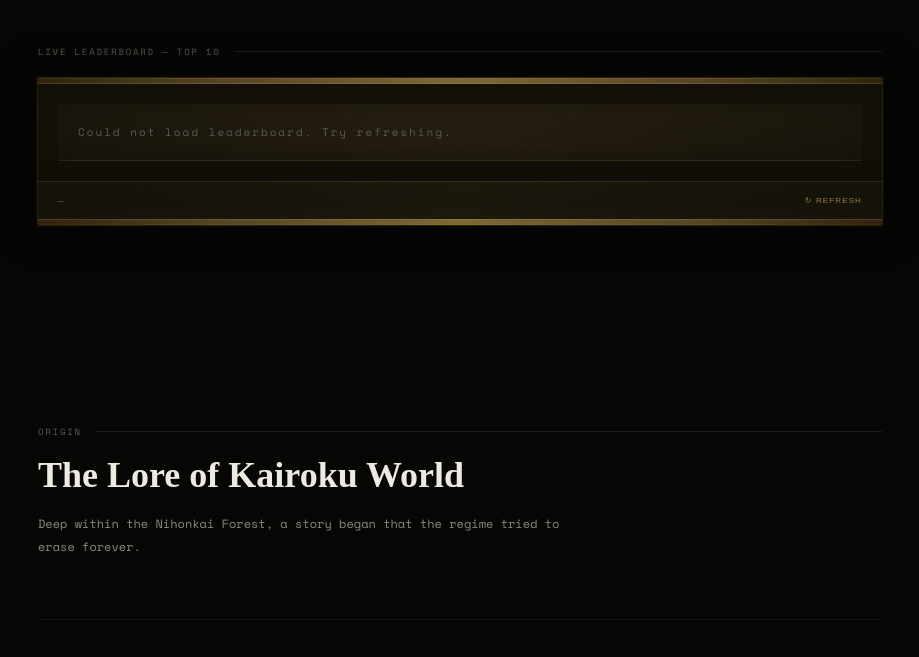
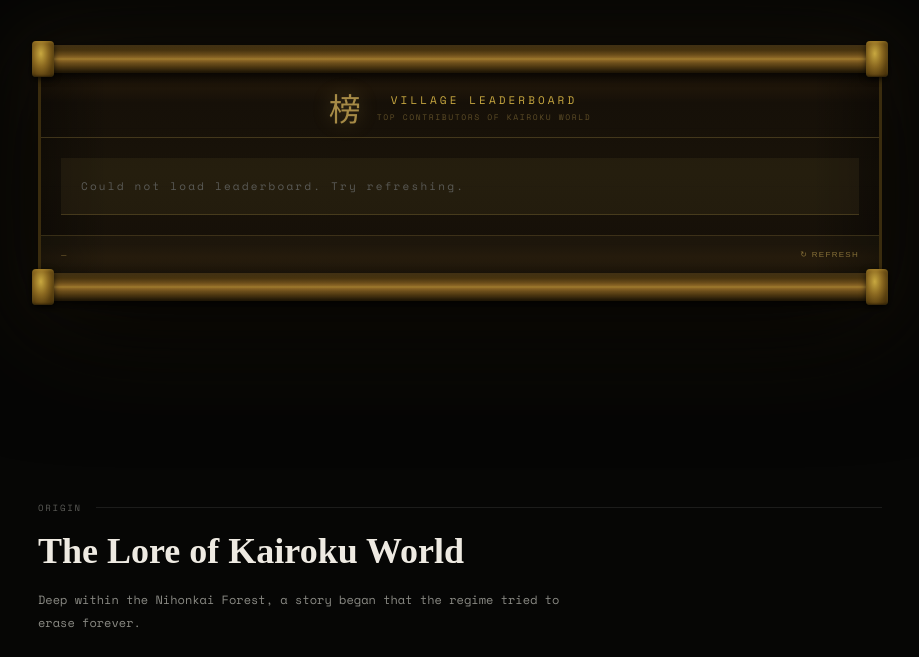
Before and after one commit to fanghook35-cyber/kairokuworldsite, a plain HTML site: page index.html in a window 1280 px wide. Shown: the part 3039-3696 px from the top of the page, without its empty margins (180-1099 px from the left). Drawn offline with nearby package versions, Linux system fonts and the light colour scheme; no server answers.

Commit message:
Update index.html

```diff
--- a/index.html
+++ b/index.html
@@ -609,122 +609,197 @@ footer {
   .presale-box { padding: 28px 20px; }
 }
 
-/* ── SCROLL LEADERBOARD AESTHETIC ── */
-#leaderboard-wrap {
+/* ── SCROLL LEADERBOARD ── */
+.scroll-outer {
   position: relative;
+  margin: 0 auto;
+  filter: drop-shadow(0 20px 60px rgba(0,0,0,0.9)) drop-shadow(0 0 30px rgba(150,110,40,0.15));
+}
+
+/* The rolled rod — top */
+.scroll-rod-top, .scroll-rod-bottom {
+  position: relative;
+  height: 28px;
+  background: linear-gradient(180deg,
+    #2a1f0a 0%,
+    #4a3510 20%,
+    #6b4d1a 35%,
+    #8a6525 45%,
+    #a07c2e 50%,
+    #8a6525 55%,
+    #6b4d1a 65%,
+    #4a3510 80%,
+    #2a1f0a 100%
+  );
+  border-radius: 0;
+  box-shadow:
+    inset 0 2px 4px rgba(255,210,100,0.15),
+    inset 0 -2px 4px rgba(0,0,0,0.5),
+    0 4px 8px rgba(0,0,0,0.6);
+  z-index: 2;
+}
+.scroll-rod-top { border-radius: 3px 3px 0 0; }
+.scroll-rod-bottom { border-radius: 0 0 3px 3px; }
+
+/* Knobs on left/right of each rod */
+.scroll-rod-top::before, .scroll-rod-top::after,
+.scroll-rod-bottom::before, .scroll-rod-bottom::after {
+  content: '';
+  position: absolute;
+  top: 50%;
+  transform: translateY(-50%);
+  width: 22px;
+  height: 36px;
+  background: radial-gradient(ellipse at 40% 35%,
+    #c8a840 0%,
+    #8a6820 40%,
+    #5a4010 70%,
+    #3a2808 100%
+  );
+  border-radius: 4px;
+  box-shadow:
+    inset 0 1px 3px rgba(255,210,80,0.3),
+    inset 0 -1px 2px rgba(0,0,0,0.6),
+    0 2px 6px rgba(0,0,0,0.7);
+}
+.scroll-rod-top::before, .scroll-rod-bottom::before { left: -6px; }
+.scroll-rod-top::after, .scroll-rod-bottom::after { right: -6px; }
+
+/* The parchment body */
+.scroll-body {
   background:
+    repeating-linear-gradient(
+      0deg,
+      transparent,
+      transparent 28px,
+      rgba(0,0,0,0.04) 28px,
+      rgba(0,0,0,0.04) 29px
+    ),
     linear-gradient(180deg,
-      rgba(18,14,8,0.98) 0%,
-      rgba(22,18,10,0.95) 15%,
-      rgba(16,13,7,0.93) 85%,
-      rgba(18,14,8,0.98) 100%
-    ) !important;
-  border: none !important;
-  border-radius: 2px !important;
-  box-shadow:
-    0 0 0 1px rgba(180,140,60,0.18),
-    0 0 0 3px rgba(10,8,4,0.9),
-    0 0 40px rgba(0,0,0,0.8),
-    inset 0 1px 0 rgba(200,168,85,0.12),
-    inset 0 -1px 0 rgba(200,168,85,0.08);
-  overflow: hidden !important;
-}
-
-/* Top scroll rod */
-#leaderboard-wrap::before {
+      #1a1208 0%,
+      #1e1509 8%,
+      #161008 15%,
+      #191309 50%,
+      #161008 85%,
+      #1e1509 92%,
+      #1a1208 100%
+    );
+  border-left: 3px solid #3a2c0e;
+  border-right: 3px solid #3a2c0e;
+  position: relative;
+  overflow: hidden;
+}
+
+/* Side shadow vignette on parchment */
+.scroll-body::before {
   content: '';
-  display: block;
-  height: 6px;
-  background: linear-gradient(90deg,
-    rgba(90,65,25,0.4) 0%,
-    rgba(200,168,85,0.35) 20%,
-    rgba(230,195,100,0.5) 50%,
-    rgba(200,168,85,0.35) 80%,
-    rgba(90,65,25,0.4) 100%
-  );
-  border-bottom: 1px solid rgba(200,168,85,0.2);
-}
-
-/* Bottom scroll rod */
-#leaderboard-wrap::after {
-  content: '';
-  display: block;
-  height: 6px;
-  background: linear-gradient(90deg,
-    rgba(90,65,25,0.4) 0%,
-    rgba(200,168,85,0.35) 20%,
-    rgba(230,195,100,0.5) 50%,
-    rgba(200,168,85,0.35) 80%,
-    rgba(90,65,25,0.4) 100%
-  );
-  border-top: 1px solid rgba(200,168,85,0.2);
-}
-
-/* Table rows — parchment stripe */
+  position: absolute;
+  inset: 0;
+  background:
+    linear-gradient(90deg,
+      rgba(0,0,0,0.35) 0%,
+      transparent 8%,
+      transparent 92%,
+      rgba(0,0,0,0.35) 100%
+    ),
+    linear-gradient(180deg,
+      rgba(0,0,0,0.2) 0%,
+      transparent 6%,
+      transparent 94%,
+      rgba(0,0,0,0.2) 100%
+    );
+  pointer-events: none;
+  z-index: 1;
+}
+
+/* Scroll title bar (kanji + title) */
+.scroll-title-bar {
+  display: flex;
+  align-items: center;
+  justify-content: center;
+  gap: 16px;
+  padding: 18px 32px 14px;
+  border-bottom: 1px solid rgba(200,168,85,0.25);
+  position: relative;
+  z-index: 2;
+}
+.scroll-kanji {
+  font-family: 'Shippori Mincho', serif;
+  font-size: 32px;
+  color: rgba(200,168,85,0.8);
+  line-height: 1;
+  text-shadow: 0 0 20px rgba(200,168,85,0.3);
+}
+.scroll-title-text {
+  text-align: center;
+}
+.scroll-title-text h3 {
+  font-family: 'Space Mono', monospace;
+  font-size: 11px;
+  letter-spacing: 0.28em;
+  text-transform: uppercase;
+  color: #c8a840;
+  font-weight: 400;
+  margin-bottom: 3px;
+}
+.scroll-title-text p {
+  font-size: 8px;
+  letter-spacing: 0.2em;
+  text-transform: uppercase;
+  color: rgba(200,168,85,0.4);
+}
+
+/* Table inside scroll */
+#leaderboard-table {
+  position: relative;
+  z-index: 2;
+}
 #leaderboard-table > div {
-  border-bottom: 1px solid rgba(200,168,85,0.08) !important;
+  border-bottom: 1px solid rgba(200,168,85,0.1) !important;
   transition: background 0.15s ease;
+}
+#leaderboard-table > div:last-child { border-bottom: none !important; }
+#leaderboard-table > div:not(:first-child):hover {
+  background: rgba(200,168,85,0.06) !important;
+}
+/* Header */
+#leaderboard-table > div:first-child {
+  background: rgba(200,168,85,0.07) !important;
+  border-bottom: 1px solid rgba(200,168,85,0.22) !important;
+  letter-spacing: 0.2em !important;
+}
+/* Top 3 subtle tints */
+#leaderboard-table > div:nth-child(2) { background: rgba(200,168,85,0.06) !important; }
+#leaderboard-table > div:nth-child(3) { background: rgba(180,180,180,0.03) !important; }
+#leaderboard-table > div:nth-child(4) { background: rgba(160,100,40,0.04) !important; }
+
+/* Footer inside scroll */
+.scroll-footer {
+  display: flex;
+  align-items: center;
+  justify-content: space-between;
+  padding: 12px 20px;
+  border-top: 1px solid rgba(200,168,85,0.18);
+  background: rgba(200,168,85,0.04);
   position: relative;
-}
-#leaderboard-table > div:last-child {
-  border-bottom: none !important;
-}
-#leaderboard-table > div:not(:first-child):hover {
-  background: rgba(200,168,85,0.05) !important;
-}
-
-/* Header row */
-#leaderboard-table > div:first-child {
-  background: linear-gradient(90deg,
-    rgba(200,168,85,0.04) 0%,
-    rgba(200,168,85,0.09) 50%,
-    rgba(200,168,85,0.04) 100%
-  ) !important;
-  border-bottom: 1px solid rgba(200,168,85,0.2) !important;
-  letter-spacing: 0.18em !important;
-}
-
-/* Top + bottom content fade */
-.lb-fade-top, .lb-fade-bottom {
-  pointer-events: none;
-  position: absolute;
-  left: 0; right: 0;
-  height: 32px;
   z-index: 2;
 }
-.lb-fade-top {
-  top: 6px;
-  background: linear-gradient(to bottom, rgba(18,14,8,0.7), transparent);
-}
-.lb-fade-bottom {
-  bottom: 48px;
-  background: linear-gradient(to top, rgba(18,14,8,0.7), transparent);
-}
-
-/* Footer bar */
-#leaderboard-wrap > div:last-child {
-  background: linear-gradient(90deg,
-    rgba(200,168,85,0.03) 0%,
-    rgba(200,168,85,0.07) 50%,
-    rgba(200,168,85,0.03) 100%
-  ) !important;
-  border-top: 1px solid rgba(200,168,85,0.15) !important;
-}
-
-/* Gold rank numbers for top 3 rows */
-#leaderboard-table > div:nth-child(2) { background: rgba(200,168,85,0.05) !important; }
-#leaderboard-table > div:nth-child(3) { background: rgba(160,160,160,0.03) !important; }
-#leaderboard-table > div:nth-child(4) { background: rgba(140,90,40,0.03) !important; }
-
-/* Refresh button */
-#leaderboard-wrap button {
-  color: rgba(200,168,85,0.7) !important;
-  letter-spacing: 0.14em !important;
+#lb-refresh-status {
+  font-size: 9px;
+  color: rgba(200,168,85,0.45);
+  letter-spacing: 0.1em;
+}
+.scroll-footer button {
   font-size: 8px !important;
+  letter-spacing: 0.16em !important;
   text-transform: uppercase;
+  color: rgba(200,168,85,0.6) !important;
+  background: none;
+  border: none;
+  cursor: pointer;
   transition: color 0.2s;
 }
-#leaderboard-wrap button:hover { color: rgba(200,168,85,1) !important; }
+.scroll-footer button:hover { color: #c8a840 !important; }
 
 </style>
 </head>
@@ -930,14 +1005,34 @@ footer {
     </div>
 
     <!-- LIVE LEADERBOARD -->
-    <div class="section-label" style="margin-top:48px;margin-bottom:20px">Live Leaderboard — Top 10</div>
-    <div id="leaderboard-wrap" style="position:relative">
-      <div class="lb-fade-top"></div>
-      <div class="lb-fade-bottom"></div>
-      <div id="leaderboard-table" style="padding:20px;font-size:11px;color:var(--muted);letter-spacing:0.08em">Loading village records...</div>
-      <div style="display:flex;align-items:center;justify-content:space-between;padding:12px 20px;border-top:0.5px solid var(--border);background:var(--bg2)">
-        <div id="lb-refresh-status" style="font-size:9px;color:var(--muted);letter-spacing:0.08em">—</div>
-        <button onclick="refreshAll()" style="font-size:9px;letter-spacing:0.1em;text-transform:uppercase;color:var(--gold);background:none;border:none;cursor:pointer;padding:0">↻ Refresh</button>
+    <div class="scroll-outer" style="margin-top:48px">
+      <div id="leaderboard-wrap">
+        <!-- Top rod -->
+        <div class="scroll-rod-top"></div>
+
+        <!-- Parchment body -->
+        <div class="scroll-body">
+          <!-- Title -->
+          <div class="scroll-title-bar">
+            <div class="scroll-kanji">榜</div>
+            <div class="scroll-title-text">
+              <h3>Village Leaderboard</h3>
+              <p>Top Contributors of Kairoku World</p>
+            </div>
+          </div>
+
+          <!-- Live data table injected here by JS -->
+          <div id="leaderboard-table" style="font-size:11px;color:rgba(200,168,85,0.5);letter-spacing:0.08em;padding:20px">Loading village records...</div>
+
+          <!-- Footer -->
+          <div class="scroll-footer">
+            <div id="lb-refresh-status">—</div>
+            <button onclick="refreshAll()">↻ Refresh</button>
+          </div>
+        </div>
+
+        <!-- Bottom rod -->
+        <div class="scroll-rod-bottom"></div>
       </div>
     </div>
 
```
